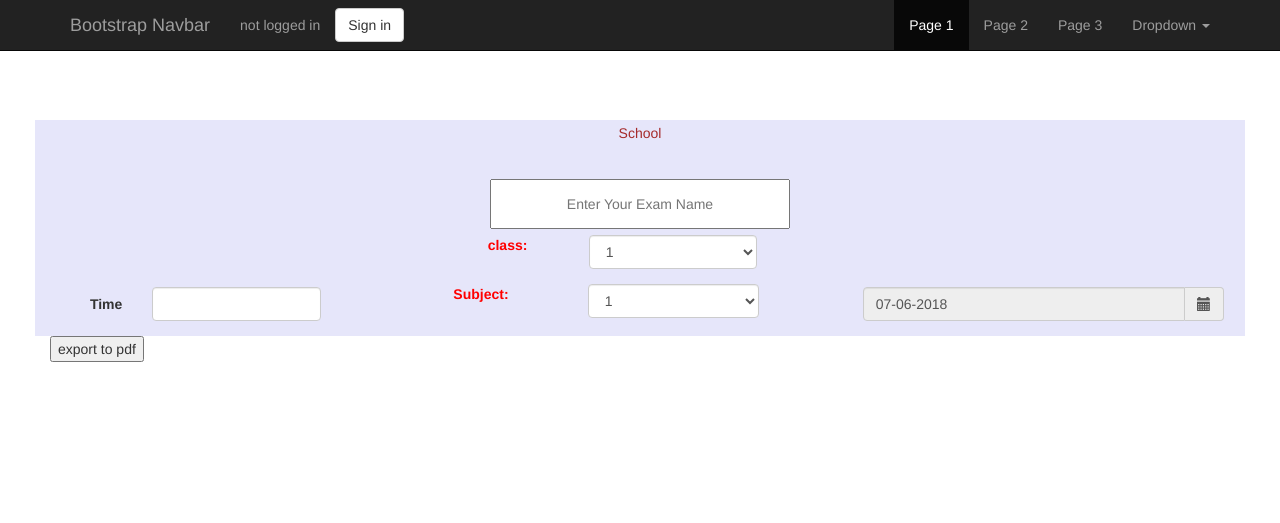
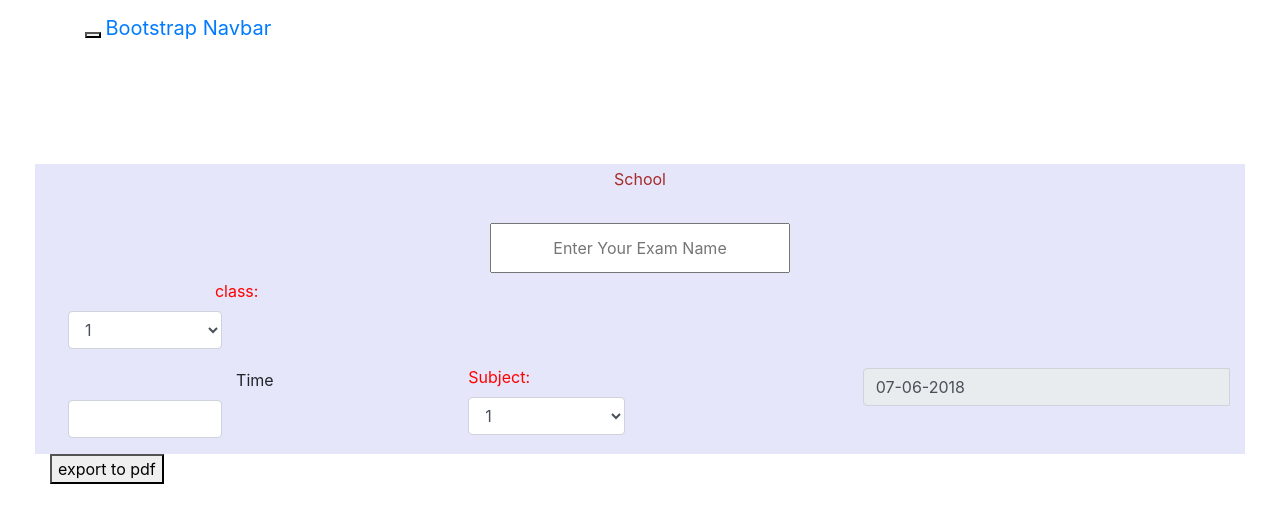
Before and after one commit to vjs22334/QPgenerator, a Django app: page /app/generate_test/ in a window 1280 px wide. Shown: the top 523 px of the page. Run offline with Django 3.2, Linux system fonts and the light colour scheme; some libraries are stand-ins or nearby versions.

Commit message:
changed bs3 to bs4

```diff
--- a/QPgenerator/qp_generator/templates/base.html
+++ b/QPgenerator/qp_generator/templates/base.html
@@ -7,11 +7,12 @@
     <head>
             <meta charset="utf-8">
             <meta name="viewport" content="width=device-width, initial-scale=1, shrink-to-fit=no">
-            <link rel="stylesheet" href="https://maxcdn.bootstrapcdn.com/bootstrap/3.3.7/css/bootstrap.min.css">
+            <link rel="stylesheet" href="https://maxcdn.bootstrapcdn.com/bootstrap/4.0.0/css/bootstrap.min.css" integrity="sha384-Gn5384xqQ1aoWXA+058RXPxPg6fy4IWvTNh0E263XmFcJlSAwiGgFAW/dAiS6JXm" crossorigin="anonymous">
             <script src="https://code.jquery.com/jquery-3.3.1.min.js"></script>
             <script src = "https://code.jquery.com/ui/1.10.4/jquery-ui.js"></script>
-            <script src="https://maxcdn.bootstrapcdn.com/bootstrap/3.3.7/js/bootstrap.min.js"></script>
-
+            <script src="https://cdnjs.cloudflare.com/ajax/libs/popper.js/1.12.9/umd/popper.min.js" integrity="sha384-ApNbgh9B+Y1QKtv3Rn7W3mgPxhU9K/ScQsAP7hUibX39j7fakFPskvXusvfa0b4Q" crossorigin="anonymous"></script>
+            <script src="https://maxcdn.bootstrapcdn.com/bootstrap/4.0.0/js/bootstrap.min.js" integrity="sha384-JZR6Spejh4U02d8jOt6vLEHfe/JQGiRRSQQxSfFWpi1MquVdAyjUar5+76PVCmYl" crossorigin="anonymous"></script>
+            <link rel="stylesheet" href="https://use.fontawesome.com/releases/v5.0.13/css/all.css" integrity="sha384-DNOHZ68U8hZfKXOrtjWvjxusGo9WQnrNx2sqG0tfsghAvtVlRW3tvkXWZh58N9jp" crossorigin="anonymous">
 
             {% block css %}
             {% endblock %}
```
